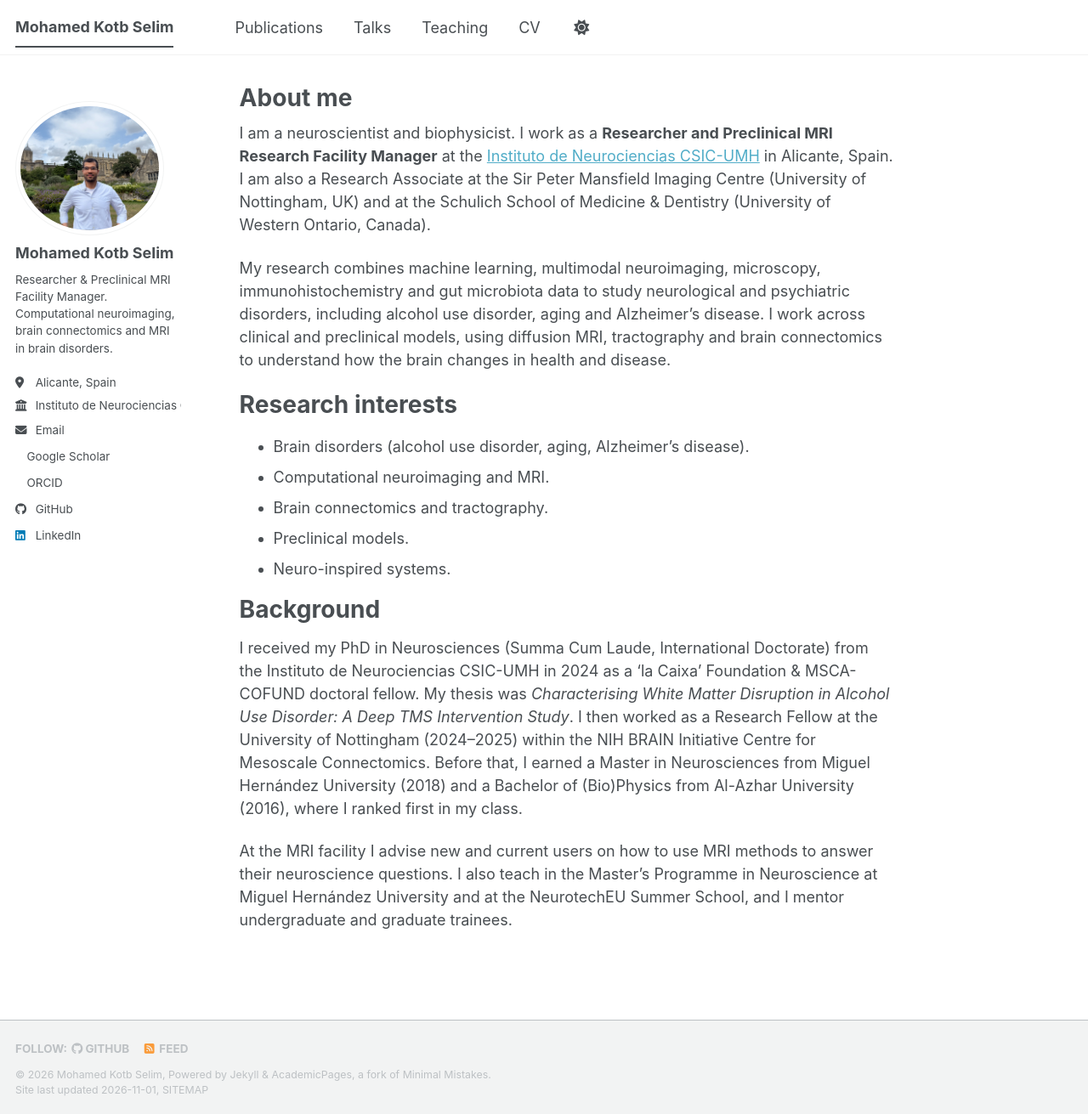
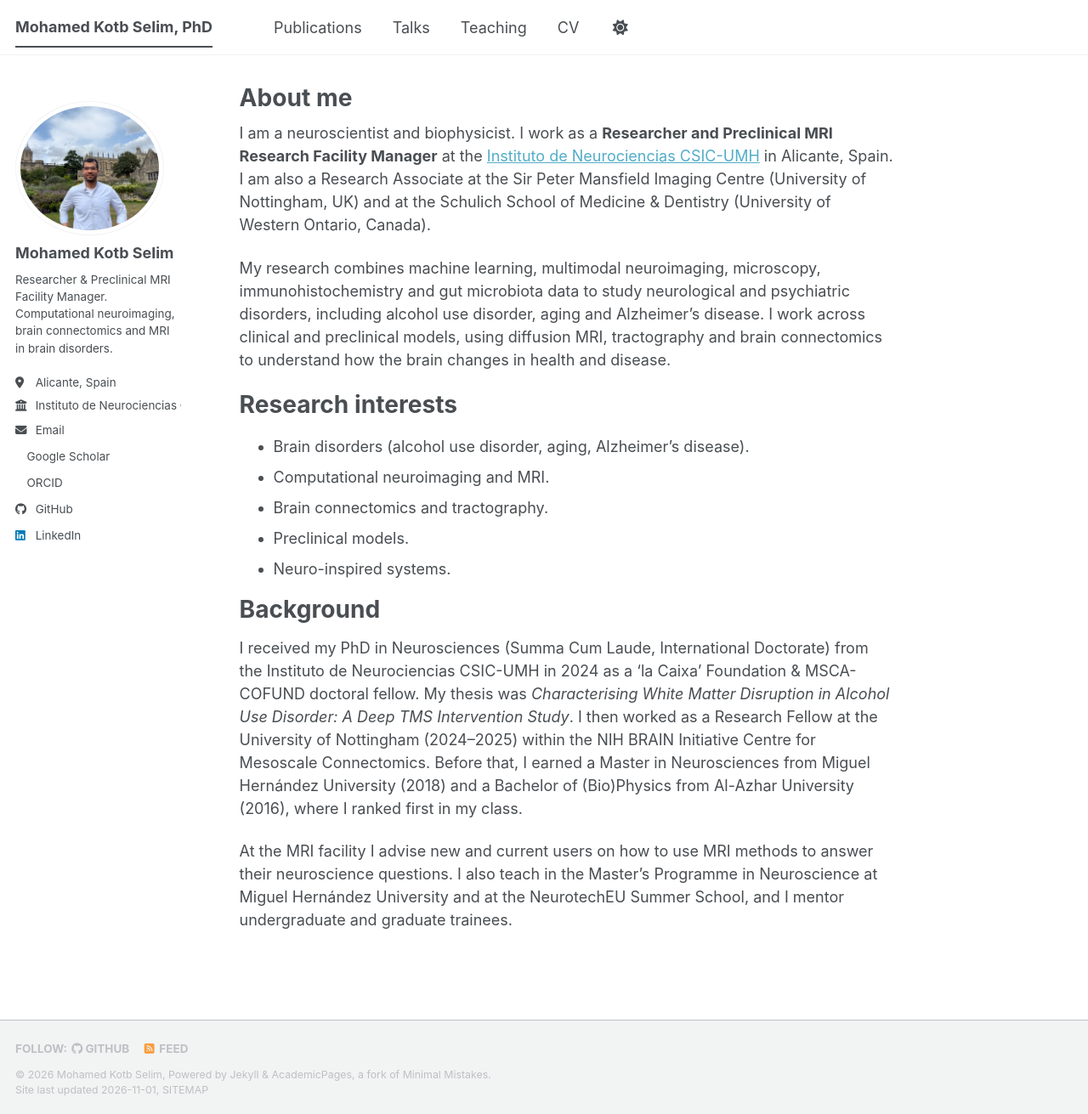
Before and after one commit to mokselim/mokselim.github.io, a Jekyll site: the page built from _pages/about.md, in a window 1280 px wide and 1311 px high. Shown: the whole window at 85% size. Built offline with Jekyll 4.4.1, drawn with Linux system fonts in a browser that asks for light colours; a script bundle is joined from its source files by our own code; a style sheet for code colours, icons or effects is not loaded.

Commit message:
Update title to include PhD designation

```diff
--- a/_config.yml
+++ b/_config.yml
@@ -9,7 +9,7 @@
 # Basic Site Settings
 locale                   : "en-US"
 site_theme               : "default" # The available themes options are "default", "air", "sunrise", "mint", "dirt" and "contrast"
-title                    : "Mohamed Kotb Selim"
+title                    : "Mohamed Kotb Selim, PhD"
 title_separator          : "-"
 name                     : &name "Mohamed Kotb Selim"
 description              : &description "Mohamed Kotb Selim – neuroscientist working on computational neuroimaging, brain connectomics and MRI of brain disorders"   # Update this with a general description of your site, this is the default if not overridden by a page
```
